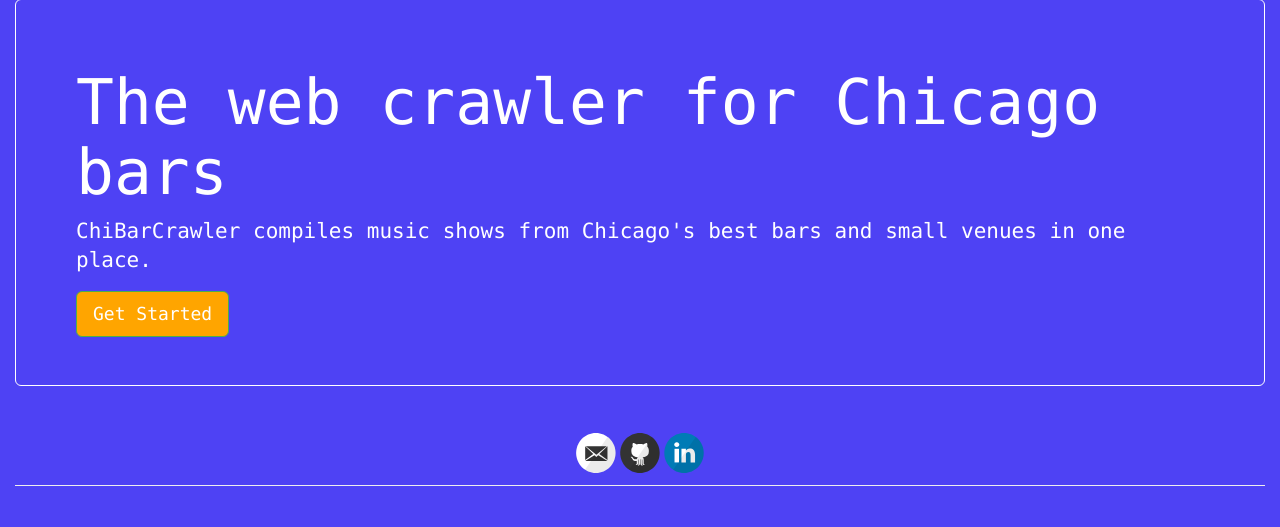
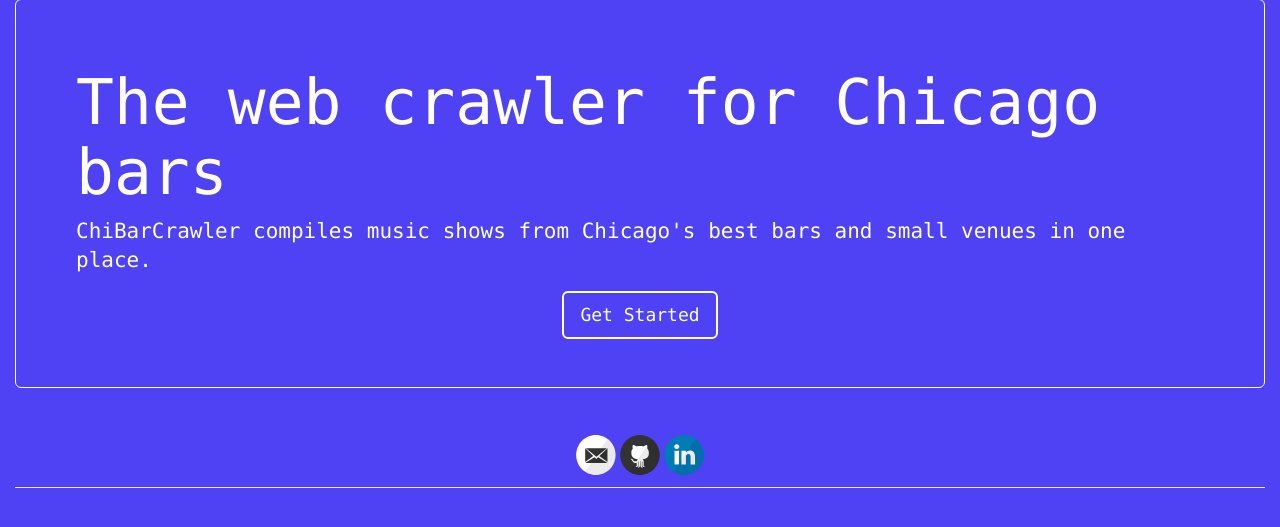
Before and after one commit to alabavery/BarCrawler, a Flask app: page / in a window 1280 px wide. Shown: the part 132-659 px from the top of the page. Run offline with Flask 2, Linux system fonts and the light colour scheme; parts of the project's set-up code (start-up, migrations or seed data) failed here and were passed over; some libraries are stand-ins or nearby versions.

Commit message:
Change Get Started button

```diff
--- a/static/css/shows.css
+++ b/static/css/shows.css
@@ -7,6 +7,18 @@ a:hover {
 	text-decoration: none;
 	color: white;
 }
+
+#get-started-button {
+	background-color: transparent;
+	border-width: 2px;
+	border-color: white;
+	margin:auto;
+}
+#get-started-button:hover {
+	background-color: orange;
+}
+
+
 
 .myfont {
 	font-family: "Courier New", Courier, monospace;
--- a/templates/index.html
+++ b/templates/index.html
@@ -4,6 +4,9 @@
 <div class="jumbotron mylargefont" style="background-color: #4e42f4; border: 1px solid white">
 	<h1>The web crawler for Chicago bars</h1>
 	<p class="lead mylargefont">ChiBarCrawler compiles music shows from Chicago's best bars and small venues in one place. </p>
-	<a href="/shows"><button type="button" class="btn btn-success btn-lg" style="background-color: orange">Get Started</button></a>
+
+	<div style="text-align:center">
+		<a href="/shows"><button type="button" id="get-started-button" class="btn btn-success btn-lg">Get Started</button></a>
+	</div>
 </div>
 {% endblock %}
```
